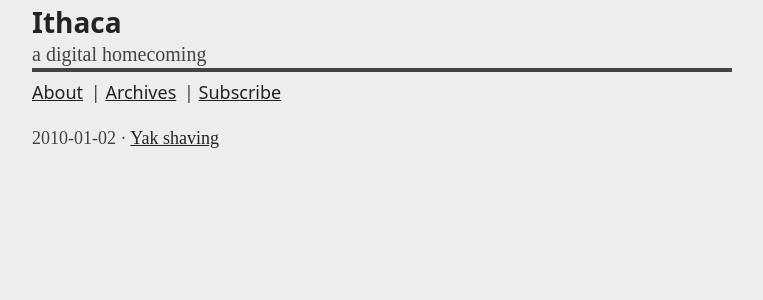
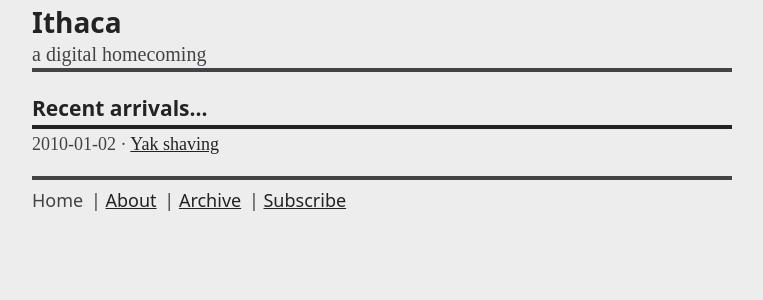
Before and after one commit to strogo/ithaca, a Jekyll site: the page built from index.html, in a window 1280 px wide. Shown: the top 300 px of the page, without its empty margins (258-1021 px from the left). Built offline with Jekyll 4.4.1, drawn with Linux system fonts in a browser that asks for light colours; Markdown is read by kramdown in place of the engine named in the settings.

Commit message:
Add a footer to the index page for site navigation

```diff
--- a/index.html
+++ b/index.html
@@ -5,11 +5,8 @@ title: Home
 
 <h1 id="title">{{ site.name }}</h1>
 <p>a digital homecoming</p>
-<ul id="nav">
-	<li><a href="/about.html">About</a></li>
-	<li>| <a href="/archive.html">Archives</a></li>
-	<li>| <a href="/atom.xml">Subscribe</a></li>
-</ul>
+
+<h2 id="h_banner">Recent arrivals...</h2>
 
 {% for post in site.posts limit:5 %}
 	<ul id="archive">
@@ -17,3 +14,12 @@ title: Home
 		<a href="{{ post.url }}">{{ post.title }}</a></li>
 	</ul>
 {% endfor %}
+
+<div id="footer">
+	<ul id="nav">
+		<li id="here">Home</a></li>
+		<li>| <a href="/about.html">About</a></li>
+		<li>| <a href="/archive.html">Archive</a></li>
+		<li>| <a href="/atom.xml">Subscribe</a></li>
+	</ul>
+</div>
```
